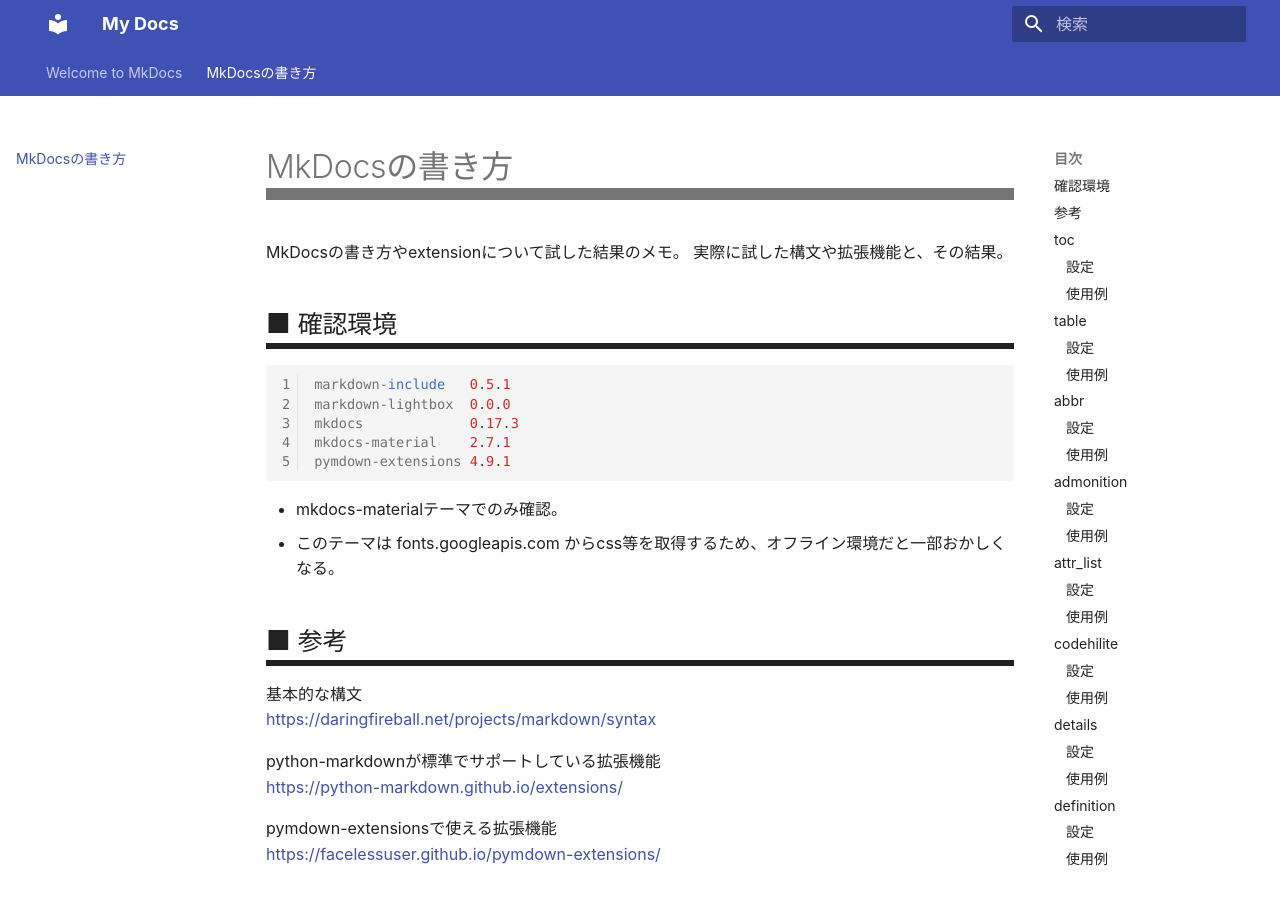
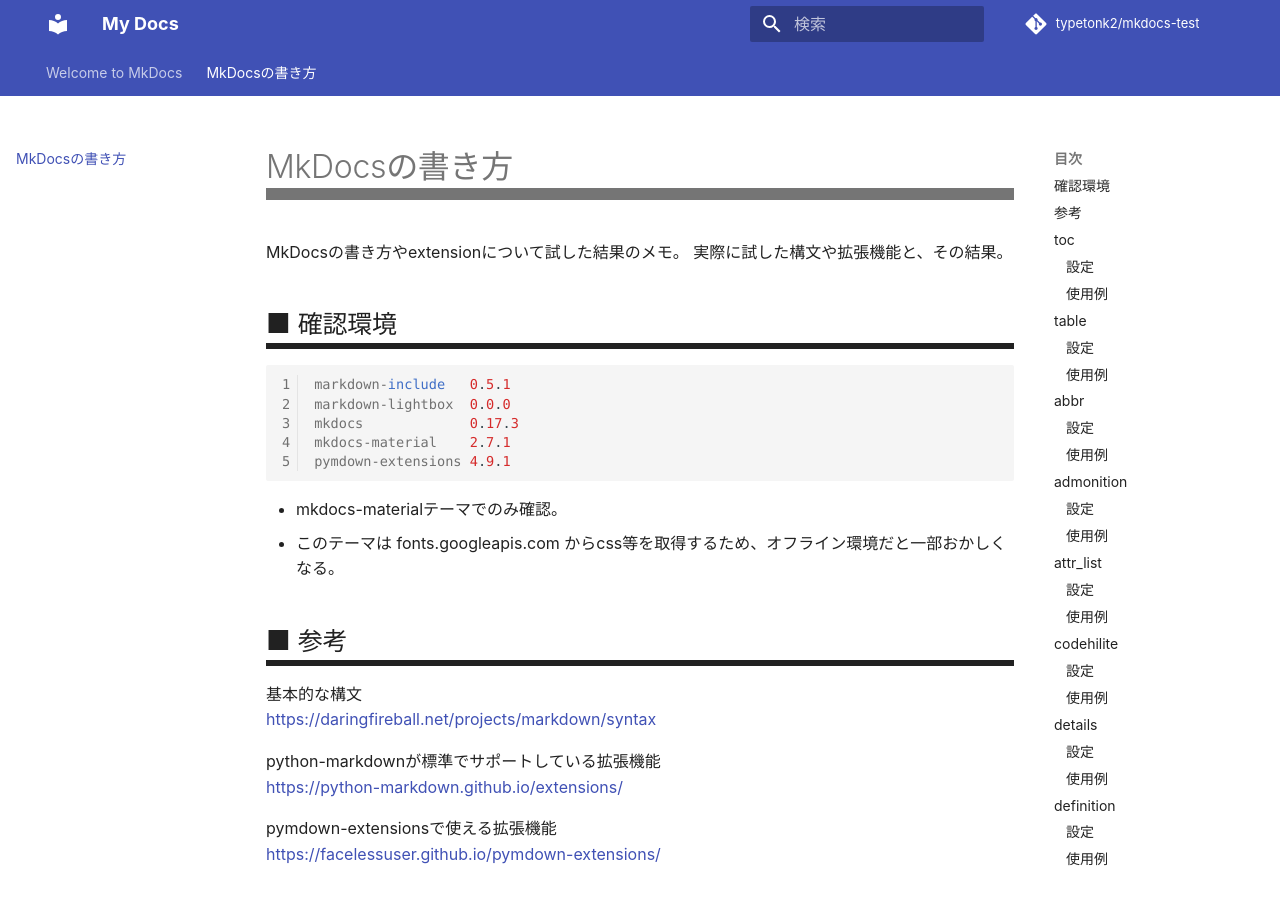
Before and after one commit to typetonk2/mkdocs-test, an MkDocs documentation site: the page built from docs/MkDocsの書き方.md, in a window 1280 px wide and 900 px high. Built offline with MkDocs 1.6.1 and Material for MkDocs 9.7.7, drawn with Linux system fonts in a browser that asks for light colours; nearby versions of some CDN libraries; some web fonts are replaced; library files that are not in the unit come from our copies; a script that is not in the unit is left out; comment, search, counter and statistics services are not loaded.

Commit message:
Add remote repository

```diff
--- a/mkdocs.yml
+++ b/mkdocs.yml
@@ -13,6 +13,10 @@
     primary: "Indigo"
     accent: "Green"
   # name: 'readthedocs'
+  # name: 'mkdocs'
+
+repo_name: 'typetonk2/mkdocs-test'
+repo_url: 'https://github.com/typetonk2/mkdocs-test'
 
 extra_css:
   - 'css/material.css'
@@ -44,6 +48,7 @@
   - footnotes
   - fenced_code
   - wikilinks
+  - sane_lists
   - markdown_include.include:
       base_path: docs
   - pymdownx.tasklist:
```
